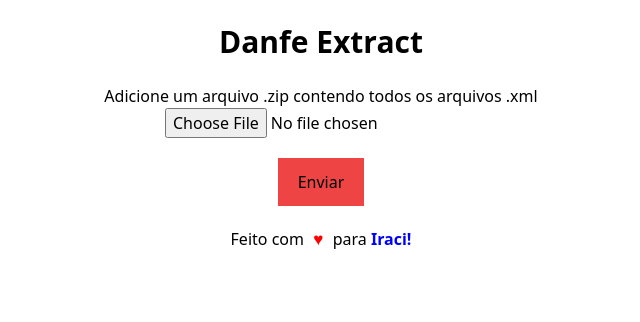
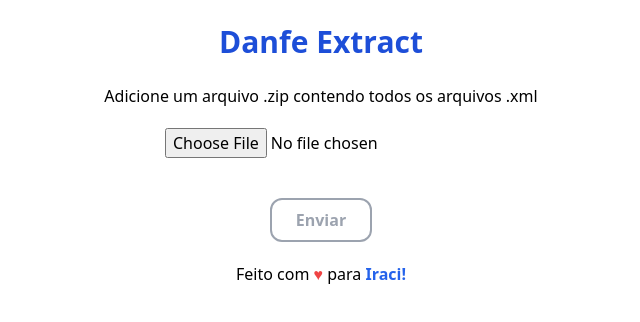
Before and after one commit to pxcx/danfe-extract-web, a React (Vite) app: page / in a window 1280 px wide. Shown: the top 322 px of the page, without its empty margins (319-959 px from the left). Built offline with nearby package versions, Linux system fonts and the light colour scheme.

Commit message:
Temporary styles

```diff
--- a/src/App.tsx
+++ b/src/App.tsx
@@ -17,7 +17,7 @@ function App() {
 
   return (
     <div style={{ textAlign: "center" }}>
-      <h1 className="text-3xl my-6 font-bold">Danfe Extract</h1>
+      <h1 className="text-3xl my-6 font-bold text-blue-700">Danfe Extract</h1>
 
       <Router>
         <Routes>
@@ -27,11 +27,9 @@ function App() {
       </Router>
 
       <p>
-        Feito com{" "}
-        <span style={{ color: "red", fontSize: 17, margin: "5px" }}> ♥ </span>
-        para{" "}
-        <span
-          style={{ cursor: "pointer", color: "blue", fontWeight: "bold" }}
+        Feito com <span className="text-red-500"> ♥ </span>
+        para <span
+          className="cursor-pointer text-blue-600 font-bold"
           onMouseEnter={handleEasterEggIn}
           onMouseLeave={handleEasterEggOut}
         >
--- a/src/components/UploadForm/index.tsx
+++ b/src/components/UploadForm/index.tsx
@@ -1,4 +1,4 @@
-import { ChangeEventHandler, SetStateAction, useState } from "react";
+import { useState } from "react";
 
 function UploadForm() {
   const [selectedFile, setSelectedFile] = useState<File | null>(null);
@@ -29,20 +29,22 @@ function UploadForm() {
 
   return (
     <div>
-      <p style={{ display: `${packageId ? "block" : "none"}` }}>
-        <a href={"/package/" + packageId}>Clique aqui para ver o resultado.</a>
-      </p>
+
       <p>Adicione um arquivo .zip contendo todos os arquivos .xml</p>
-      <p>
+      <p className="py-5">
         <input type="file" name="danfePackageInput" onChange={onFileSelected} />
       </p>
+      <p style={{ display: `${packageId ? "block" : "none"}` }}>
+        <a className="block pb-5 underline-offset-8 underline text-green-700 hover:text-green-900 font-bold" href={"/package/" + packageId}>Clique aqui para ver o resultado.</a>
+      </p>
       <button
-        className="my-5 py-3 px-5 bg-red-500"
+        className={`my-5 py-2 px-6 border-solid border-2 rounded-xl font-bold ${selectedFile === null ? "border-gray-400 text-gray-400" : "cursor-pointer border-blue-600 hover:border-blue-400 text-blue-600 hover:text-blue-400"}`}
         disabled={selectedFile === null}
         onClick={submitFile}
       >
         Enviar
       </button>
+
     </div>
   );
 }
```
